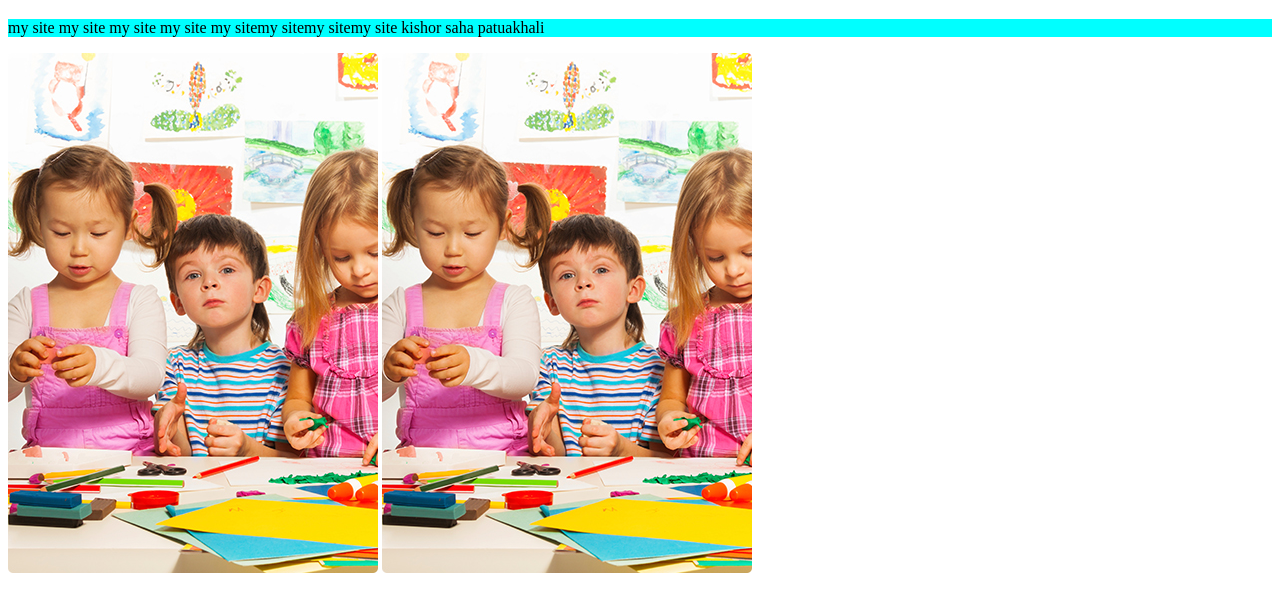
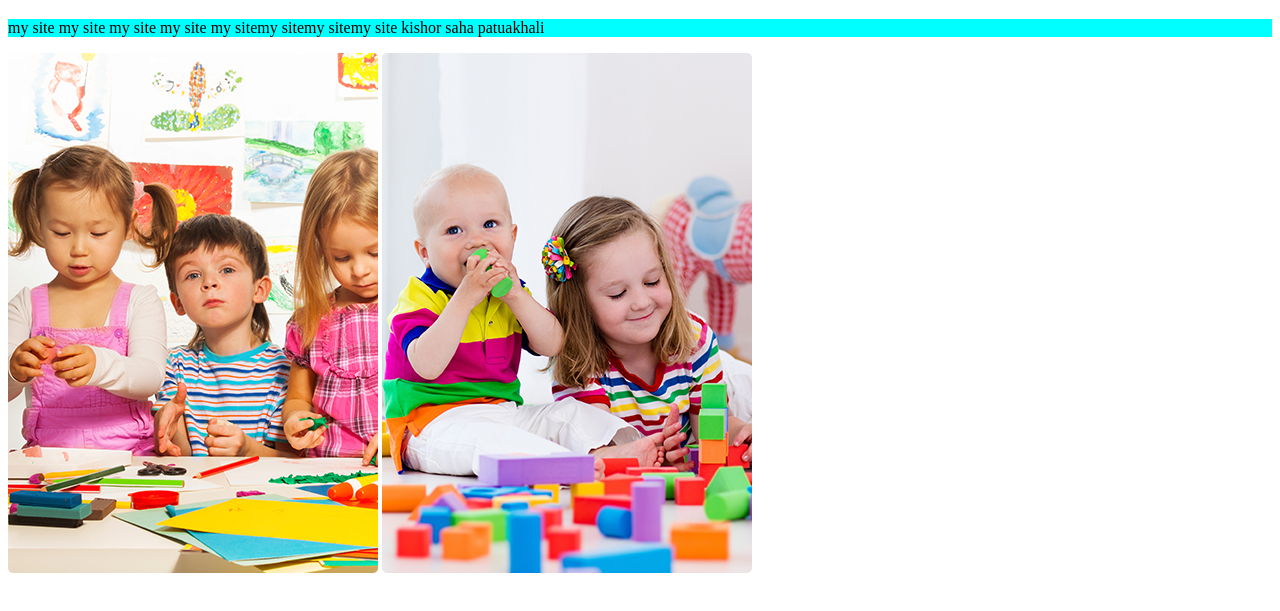
Before and after one commit to kishor-0zz/my-5th-repo, a plain HTML site: page index.html in a window 1280 px wide. Shown: the part 61-672 px from the top of the page. Drawn offline with Linux system fonts and the light colour scheme.

Commit message:
add image

```diff
--- a/index.html
+++ b/index.html
@@ -11,7 +11,7 @@
     <h1>my site</h1>
     <p>my site my site my site my site my sitemy sitemy sitemy site kishor saha patuakhali</p>
     <img src="images/1.jpg" alt="">
-    <img src="images/1.jpg" alt="">
+    <img src="images/4.jpg" alt="">
 
 </body>
 </html>
```
